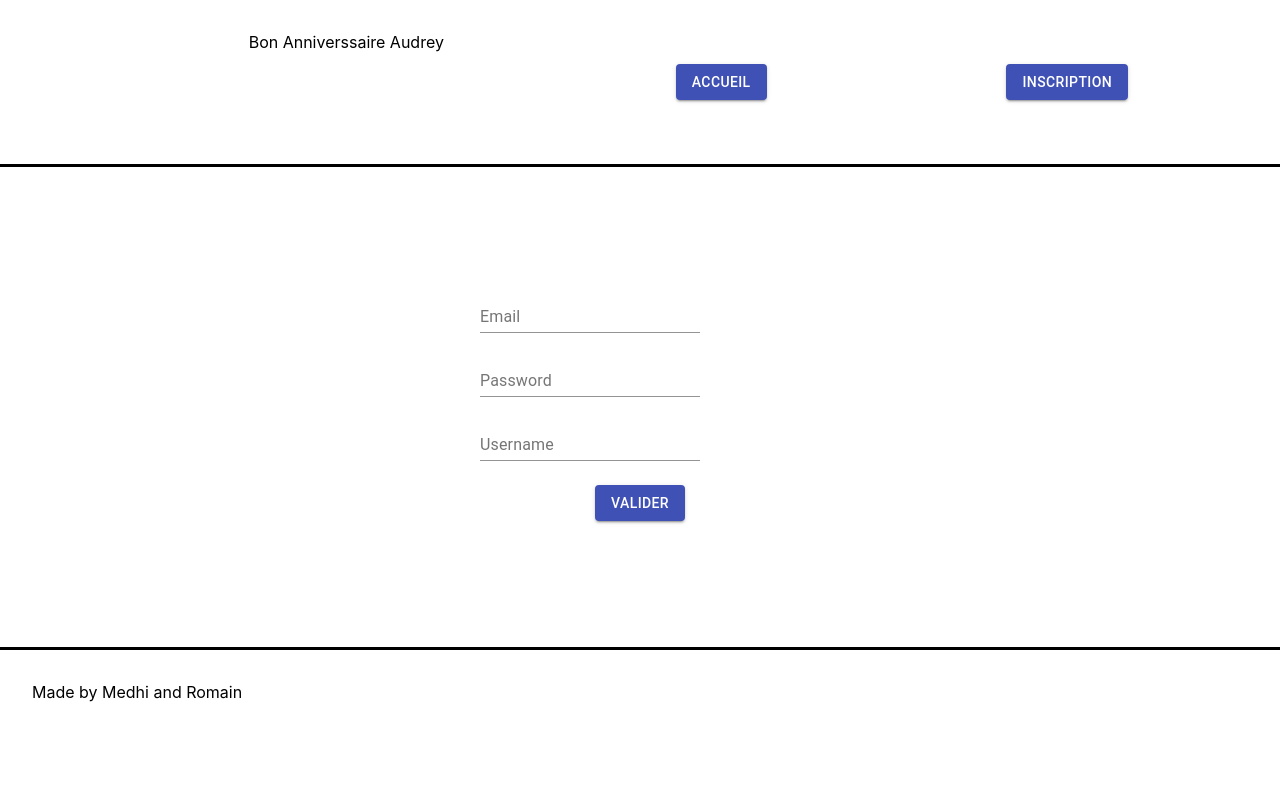
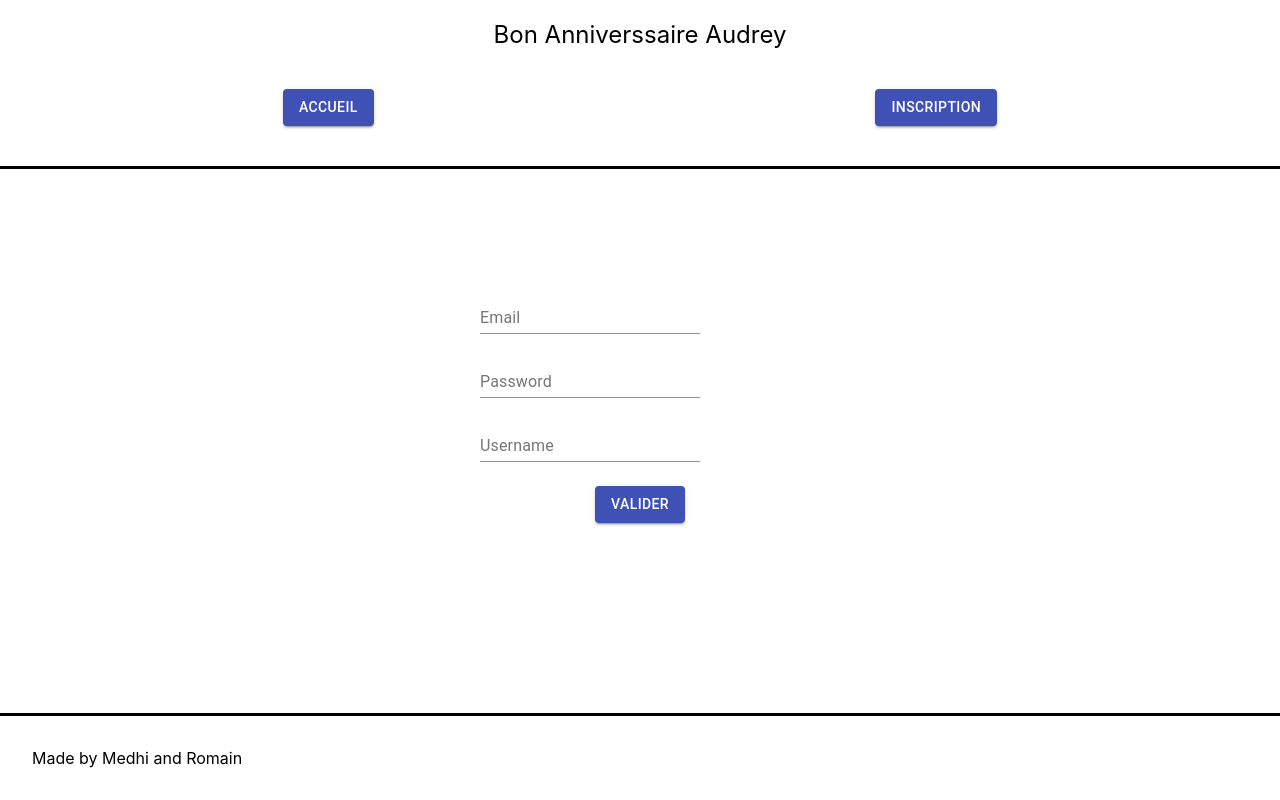
Before and after one commit to overom/birthday-front, a React (Create React App) app: page /inscription in a window 1280 px wide. Built offline with nearby package versions, Linux system fonts and the light colour scheme.

Commit message:
fix footer and header style

```diff
--- a/src/componants/Footer/Footer.js
+++ b/src/componants/Footer/Footer.js
@@ -1,10 +1,9 @@
 import React from "react";
 import "./footer.scss";
 
-const Footer = ({ children }) => {
+const Footer = () => {
   return (
     <div className="lmj-footer">
-      {children}
       <div>Made by Medhi and Romain</div>
     </div>
   );
--- a/src/componants/Footer/footer.scss
+++ b/src/componants/Footer/footer.scss
@@ -7,4 +7,8 @@
   justify-content: flex-start;
   flex-direction: row;
   align-items: center;
+  position: absolute;
+  bottom: 0;
+  right: 0;
+  left: 0;
 }
--- a/src/componants/Header/Header.js
+++ b/src/componants/Header/Header.js
@@ -21,10 +21,11 @@ const Header = ({ isLoggedin, setIsLoggedin }) => {
     history.push("/connexion");
   };
   return (
-    <div className="lmj-banner flex">
-      <div className="image-rognage">
+    <div>
+      <div className="header-title">
         <div>Bon Anniverssaire Audrey</div>
       </div>
+      <div className="lmj-banner flex">
         {isLoggedin && !profilPageIsActif ? (
           <Button onClick={() => history.push("/profil")} title="profil" />
         ) : (
@@ -33,8 +34,12 @@ const Header = ({ isLoggedin, setIsLoggedin }) => {
         {isLoggedin ? (
           <Button onClick={onLogout} title="Déconexion" />
         ) : (
-        <Button onClick={() => history.push("/inscription")} title="Inscription" />
+          <Button
+            onClick={() => history.push("/inscription")}
+            title="Inscription"
+          />
         )}
+      </div>
     </div>
   );
 };
--- a/src/componants/Header/header.scss
+++ b/src/componants/Header/header.scss
@@ -14,22 +14,20 @@
 }
 
 .lmj-logo {
-    position:absolute;
-    left:0%;
-    top:-110%;
+  position: absolute;
+  left: 0%;
+  top: -110%;
   height: 20em;
   width: 20em;
 }
 
-.image-rognage {
-    position: relative;
-    width: 300px;
-    height: 100px;
-    overflow: hidden;
+.header-title {
+  text-align: center;
+  padding-top: 20px;
+  font-size: 1.5em;
 }
 
-.flex{
+.flex {
   display: flex;
   justify-content: space-around;
-
 }
```
Lines whose indentation alone changed are shown as unchanged.
